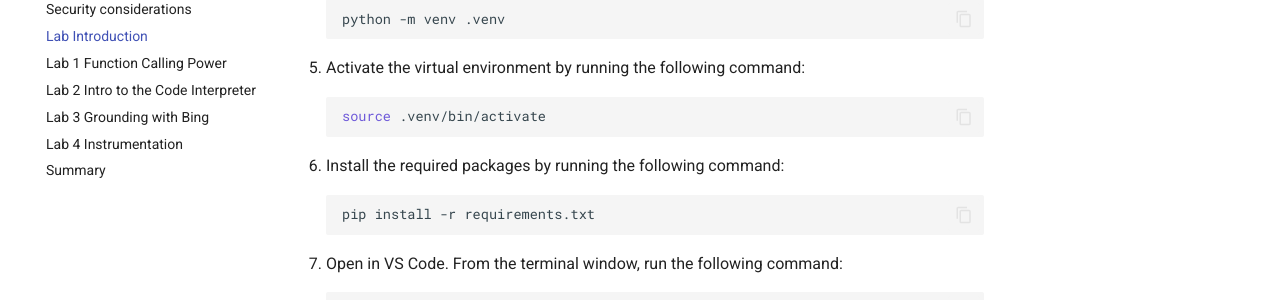
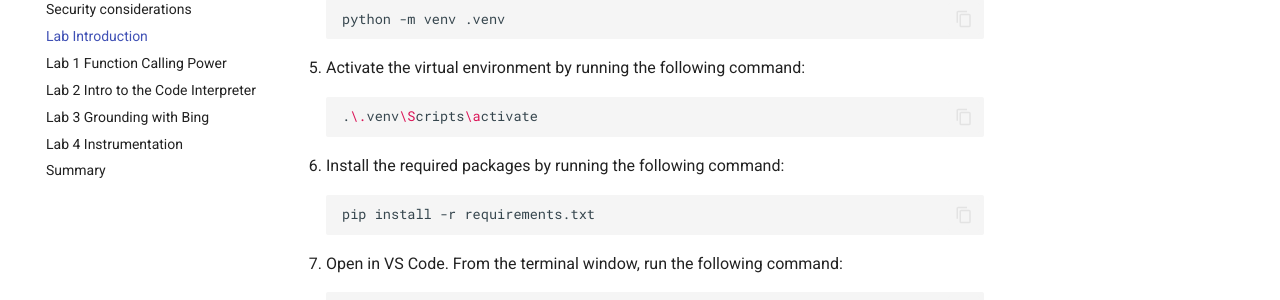
Before and after one commit to microsoft/build-your-first-agent-with-azure-ai-agent-service-workshop, an MkDocs documentation site: the page built from docs/docs/lab_introduction.md, in a window 1280 px wide and 900 px high, scrolled down 1487 px. Shown: the part 153-453 px from the top of the window. Built offline with MkDocs 1.6.1 and Material for MkDocs 9.7.7, drawn with Linux system fonts in a browser that asks for light colours.

Commit message:
fix activate

````diff
--- a/docs/docs/lab_introduction.md
+++ b/docs/docs/lab_introduction.md
@@ -46,7 +46,7 @@ If you’re participating in this workshop as part of the AI Tour, the environme
 5. Activate the virtual environment by running the following command:
 
     ```shell
-    source .venv/bin/activate
+    .\.venv\Scripts\activate
     ```
 
 6. Install the required packages by running the following command:
````
Also changed, not shown: src/workshop/README.md.
